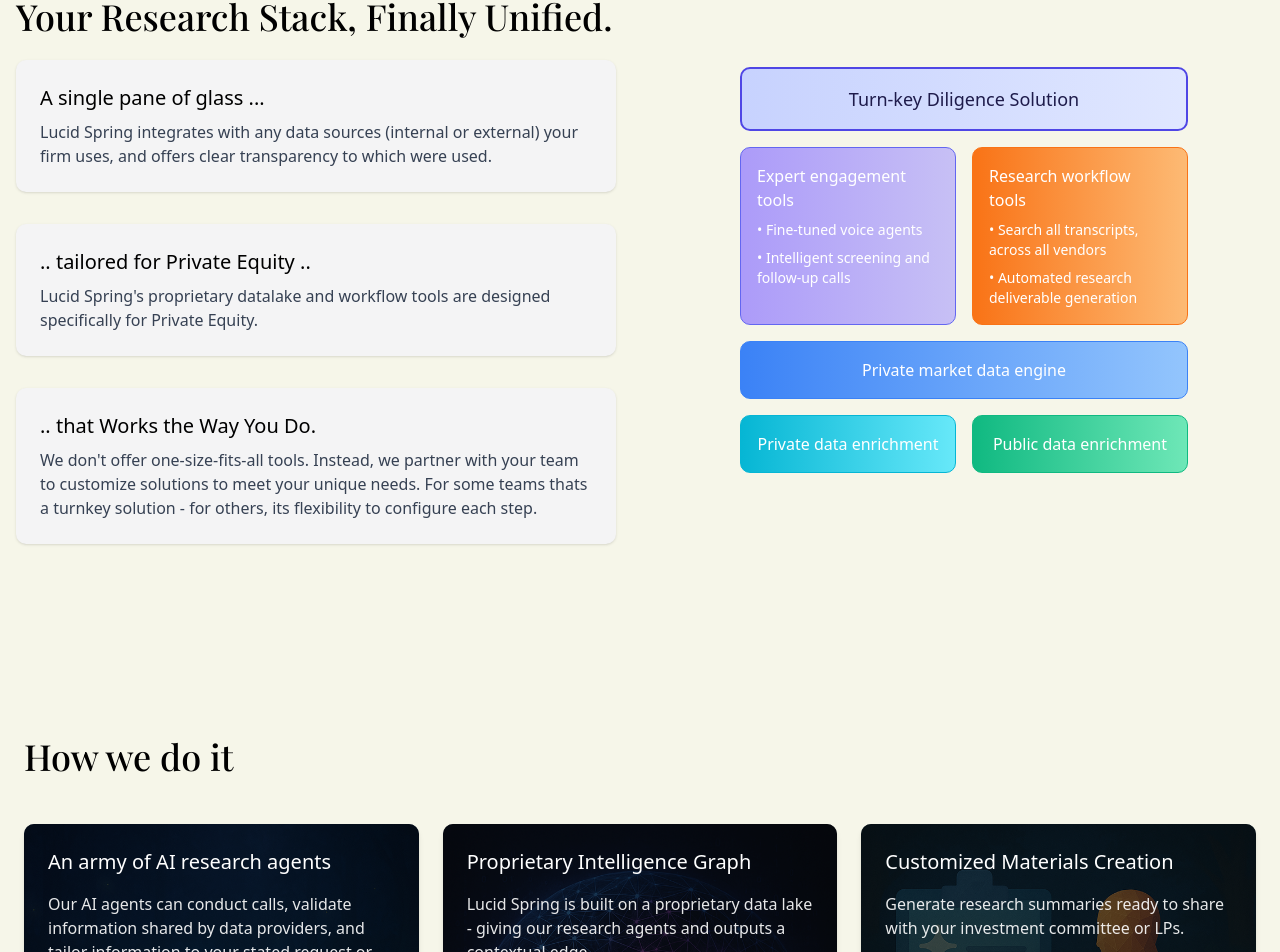
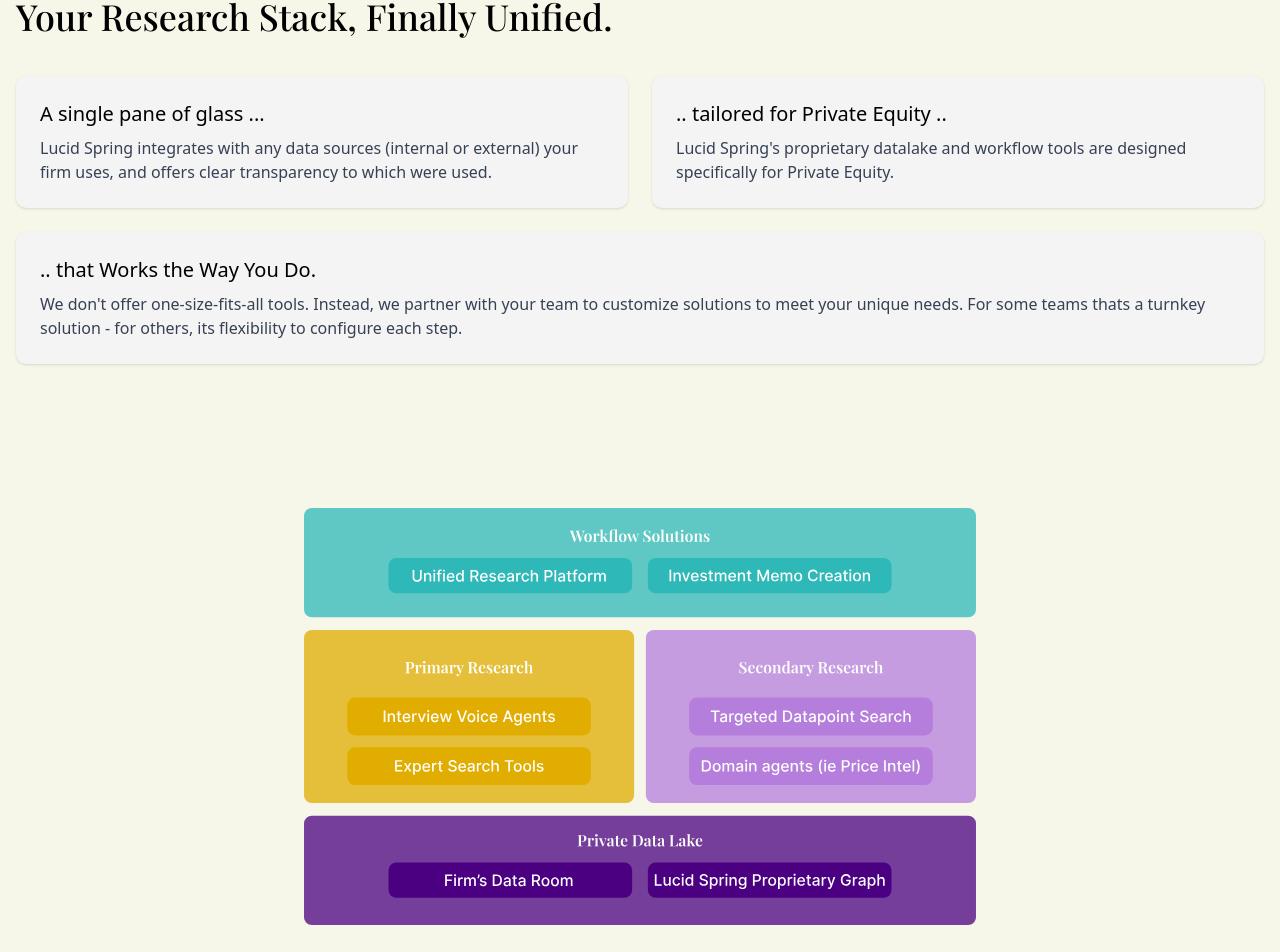
Before and after one commit to dereky98/lucid-spring-marketing, a Next.js app: page / in a window 1280 px wide. Shown: the part 1409-2361 px from the top of the page. Built offline with nearby package versions, Linux system fonts and the light colour scheme; a web font is replaced by a local one.

Commit message:
:sparkles: research stack diagram added, reworked rest of that section

```diff
--- a/components/ClientHome.tsx
+++ b/components/ClientHome.tsx
@@ -67,6 +67,13 @@ export default function ClientHome() {
         <Testimonials isVisible={testimonialsInView} />
       </div>
       <FeaturesSection fadeIn={fadeIn} />
+      <section className="py-12 bg-[#f6f6e9] flex justify-center">
+        <img
+          src="/product-stack.svg"
+          alt="Product Stack Diagram"
+          className="w-full max-w-2xl h-auto"
+        />
+      </section>
       <HowItWorks dataRef={dataRef} dataInView={dataInView} fadeIn={fadeIn} />
       <div ref={privateByDesignRef}>
         <PrivateByDesign isVisible={privateByDesignInView} />
--- a/components/FeaturesSection.tsx
+++ b/components/FeaturesSection.tsx
@@ -7,21 +7,18 @@ interface FeaturesSectionProps {
 export default function FeaturesSection({ fadeIn }: FeaturesSectionProps) {
   return (
     <section className="py-24 bg-[#f6f6e9] relative overflow-hidden">
-      <div className="container mx-auto px-4 relative z-10">
-        <div className="grid md:grid-cols-2 gap-12 items-center">
-          {/* Left Column: Header and Features */}
+      <div className="container px-4 mx-auto relative z-10">
         <motion.div
           initial="hidden"
           whileInView="visible"
           viewport={{ once: true, margin: "-100px" }}
           variants={fadeIn}
-            className="flex flex-col space-y-8"
         >
-            <h2 className="text-3xl sm:text-4xl font-playfair font-medium mb-6 text-black">
+          <h2 className="text-3xl sm:text-4xl font-playfair font-medium mb-10 text-black text-left">
             Your Research Stack, Finally Unified.
           </h2>
-
-            {/* Feature 1 */}
+          <div className="grid grid-cols-1 md:grid-cols-2 gap-6">
+            {/* Top row: two cards side by side */}
             <div className="bg-[#F4F4F5] p-6 rounded-lg shadow-sm">
               <h3 className="text-xl font-medium mb-2 text-black">A single pane of glass ...</h3>
               <p className="text-gray-700">
@@ -29,8 +26,6 @@ export default function FeaturesSection({ fadeIn }: FeaturesSectionProps) {
                 and offers clear transparency to which were used.
               </p>
             </div>
-
-            {/* Feature 2 */}
             <div className="bg-[#F4F4F5] p-6 rounded-lg shadow-sm">
               <h3 className="text-xl font-medium mb-2 text-black">
                 .. tailored for Private Equity ..
@@ -40,8 +35,9 @@ export default function FeaturesSection({ fadeIn }: FeaturesSectionProps) {
                 specifically for Private Equity.
               </p>
             </div>
-
-            {/* Feature 3 */}
+          </div>
+          {/* Bottom row: one card full width */}
+          <div className="mt-6">
             <div className="bg-[#F4F4F5] p-6 rounded-lg shadow-sm">
               <h3 className="text-xl font-medium mb-2 text-black">.. that Works the Way You Do.</h3>
               <p className="text-gray-700">
@@ -50,80 +46,8 @@ export default function FeaturesSection({ fadeIn }: FeaturesSectionProps) {
                 solution - for others, its flexibility to configure each step.
               </p>
             </div>
-          </motion.div>
-
-          {/* Right Column: Diagram */}
-          <motion.div
-            initial={{ opacity: 0, y: 20 }}
-            whileInView={{ opacity: 1, y: 0 }}
-            transition={{ duration: 0.6, delay: 0.2 }}
-            className="flex justify-center items-center"
-          >
-            <div className="max-w-md w-full">
-              {/* Turn-key Diligence Solution */}
-              <div
-                className="border-2 border-[#4F46E5] rounded-lg p-4 text-center mb-4"
-                style={{ background: "linear-gradient(to right, #C7D2FE, #E0E7FF)" }}
-              >
-                <h3 className="text-[#1E1B4B] font-medium text-lg">Turn-key Diligence Solution</h3>
-              </div>
-
-              <div className="grid grid-cols-2 gap-4 mb-4">
-                {/* Expert engagement tools */}
-                <div
-                  className="border border-[#6366F1] rounded-lg p-4"
-                  style={{
-                    background: "linear-gradient(to right, rgb(172, 155, 249), rgb(199, 192, 245))",
-                  }}
-                >
-                  <h4 className="text-white font-medium text-base mb-2">Expert engagement tools</h4>
-                  <ul className="text-white text-sm space-y-2">
-                    <li>• Fine-tuned voice agents</li>
-                    <li>• Intelligent screening and follow-up calls</li>
-                  </ul>
-                </div>
-
-                {/* Research workflow tools */}
-                <div
-                  className="border border-[#F97316] rounded-lg p-4"
-                  style={{ background: "linear-gradient(to right, #F97316, #FDBA74)" }}
-                >
-                  <h4 className="text-white font-medium text-base mb-2">Research workflow tools</h4>
-                  <ul className="text-white text-sm space-y-2">
-                    <li>• Search all transcripts, across all vendors</li>
-                    <li>• Automated research deliverable generation</li>
-                  </ul>
-                </div>
-              </div>
-
-              {/* Private market data engine */}
-              <div
-                className="border border-[#3B82F6] rounded-lg p-4 text-center mb-4"
-                style={{ background: "linear-gradient(to right, #3B82F6, #93C5FD)" }}
-              >
-                <h3 className="text-white font-medium text-base">Private market data engine</h3>
-              </div>
-
-              <div className="grid grid-cols-2 gap-4">
-                {/* Private data enrichment */}
-                <div
-                  className="border border-[#06B6D4] rounded-lg p-4 text-center"
-                  style={{ background: "linear-gradient(to right, #06B6D4, #67E8F9)" }}
-                >
-                  <h4 className="text-white font-medium text-base">Private data enrichment</h4>
-                </div>
-
-                {/* Public data enrichment */}
-                <div
-                  className="border border-[#10B981] rounded-lg p-4 text-center"
-                  style={{ background: "linear-gradient(to right, #10B981, #6EE7B7)" }}
-                >
-                  <h4 className="text-white font-medium text-base">Public data enrichment</h4>
-                </div>
-              </div>
           </div>
         </motion.div>
-        </div>
       </div>
     </section>
   );
--- a/components/Hero.tsx
+++ b/components/Hero.tsx
@@ -1,4 +1,5 @@
 import { motion, Variants } from "framer-motion";
+import { ChevronDown } from "lucide-react";
 
 interface HeroProps {
   isVisible: boolean;
@@ -30,12 +31,15 @@ export default function Hero({ isVisible, fadeIn }: HeroProps) {
           variants={fadeIn}
           className="text-center px-4 relative z-10"
         >
-          <h1 className="text-xl font-playfair font-light text-white leading-tight">
-            The OS for Private Market Research
+          <h1 className="text-4xl font-playfair font-light text-white leading-tight">
+            The OS for Private Market Research.
           </h1>
         </motion.div>
 
-        <div className="absolute left-[25%] bottom-[10%] z-10 max-w-xs">
+        <div className="absolute left-8 bottom-8 z-10 max-w-xs flex items-center gap-3 bg-black/70 rounded-lg px-4 py-3">
+          <span className="flex items-center justify-center w-8 h-8 rounded-full bg-white/10 border border-white/20">
+            <ChevronDown className="text-white w-5 h-5" />
+          </span>
           <p className="text-white/80 text-sm font-light">
             Agents that help you run commercial diligences in 24 hours instead of weeks.
           </p>
```
Also changed, not shown: public/product-stack.svg (added). Lines whose indentation alone changed are shown as unchanged.
